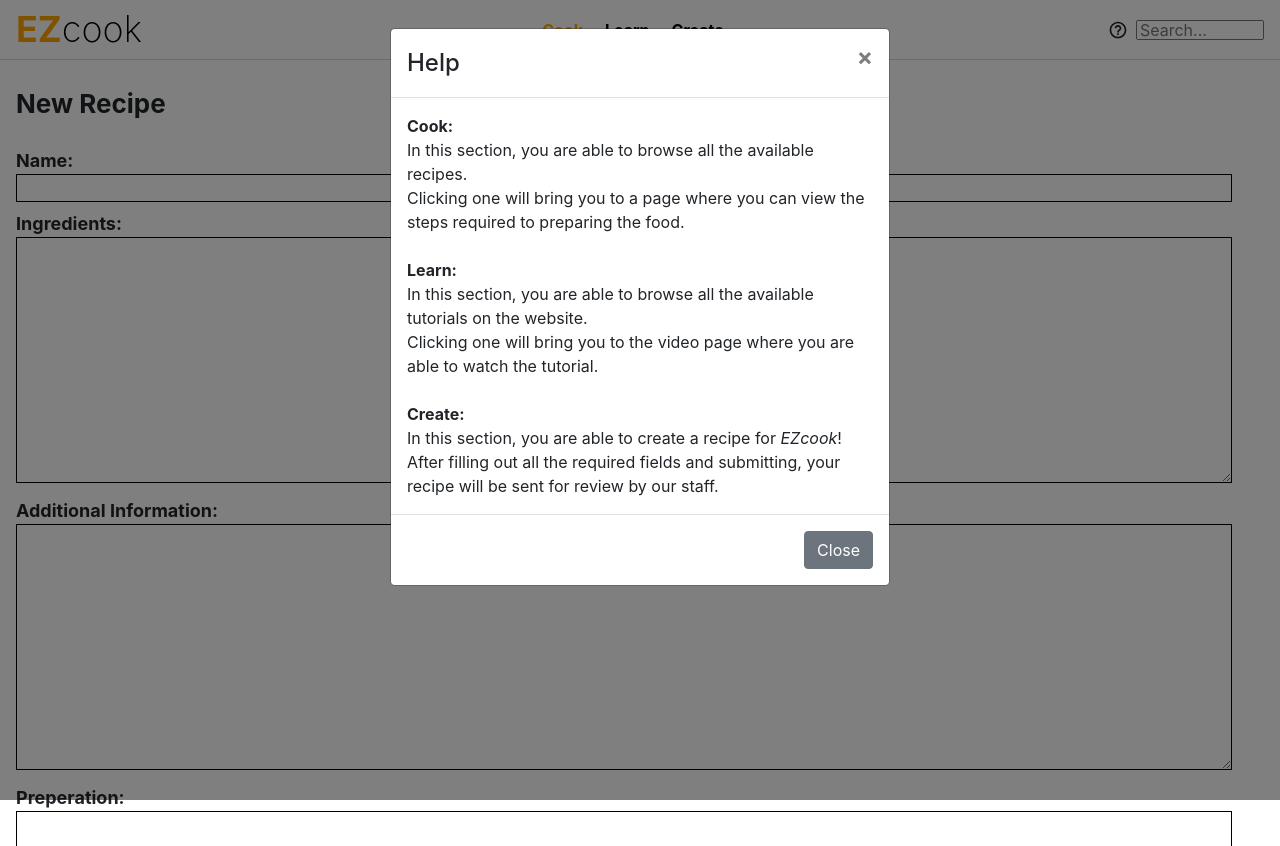
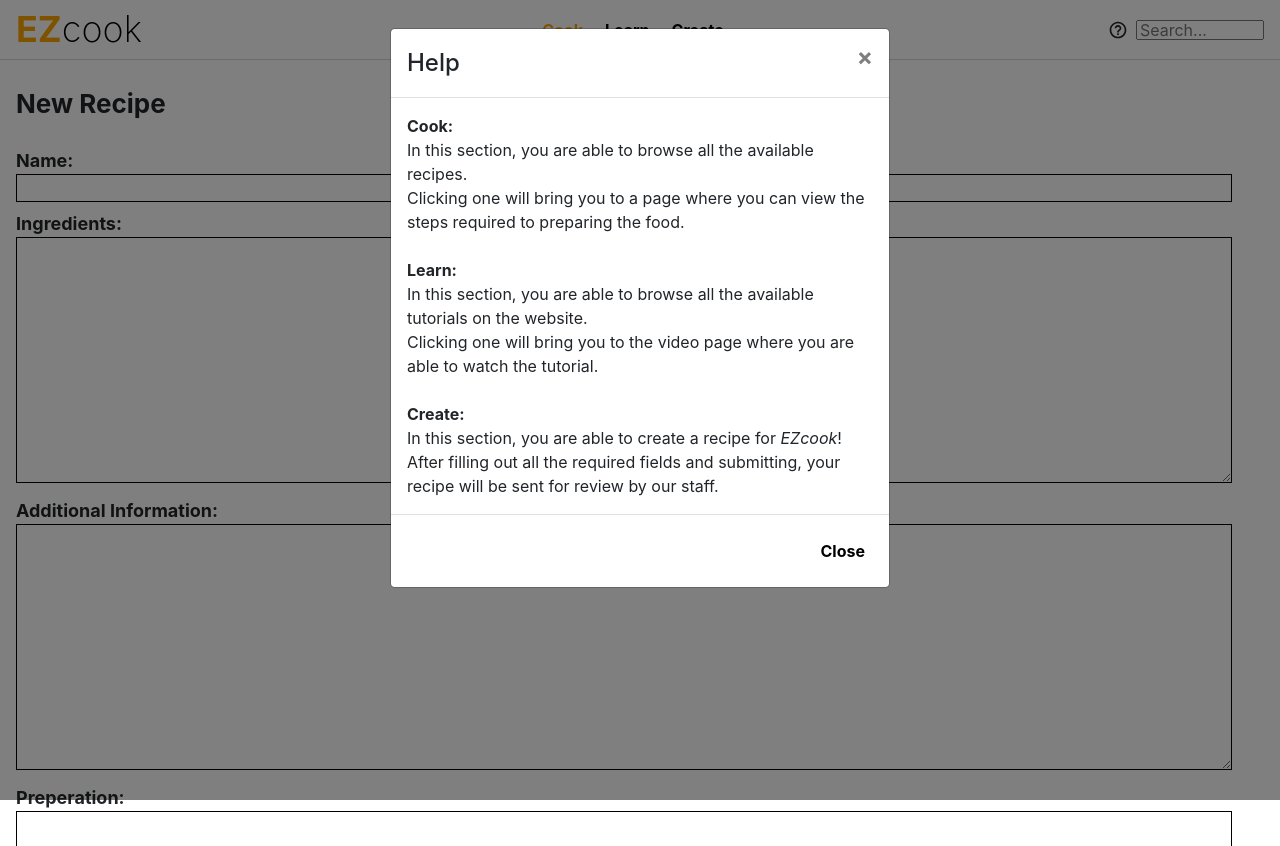
Before and after one commit to ChetanMandur/lab8-ezcook, a React (Create React App) app: page /#/create in a window 1280 px wide. Both pictures are taken after a click on the element 1121 px from the left and 29 px from the top of the page. Shown: the top 846 px of the page. Built offline with nearby package versions, Linux system fonts and the light colour scheme.

Commit message:
updated close button for help section

```diff
--- a/src/Base/Navbar.js
+++ b/src/Base/Navbar.js
@@ -89,9 +89,9 @@ function HelpButton() {
               After filling out all the required fields and submitting, your recipe will be sent for review by our staff.
           </Modal.Body>
           <Modal.Footer>
-            <Button variant="secondary" onClick={handleClose}>
-              Close
-            </Button>
+            <div className="helpcloseButton" onClick={handleClose}>
+                Close
+            </div>
           </Modal.Footer>
         </Modal>
       </>
--- a/src/Base/css/Navbar.css
+++ b/src/Base/css/Navbar.css
@@ -77,3 +77,15 @@
   90% { transform: translate(1px, 0px) rotate(0deg); }
   100% { transform: translate(1px, 0px) rotate(0deg); }
 }
+
+.helpcloseButton{
+  border-radius: 10%;
+  color:black;
+  padding: 8px;
+  font-weight: bold;
+  font-size:calc(0.75em + 0.5vmin);
+}
+
+.helpcloseButton:hover{
+  background-color: orange;
+}
```
